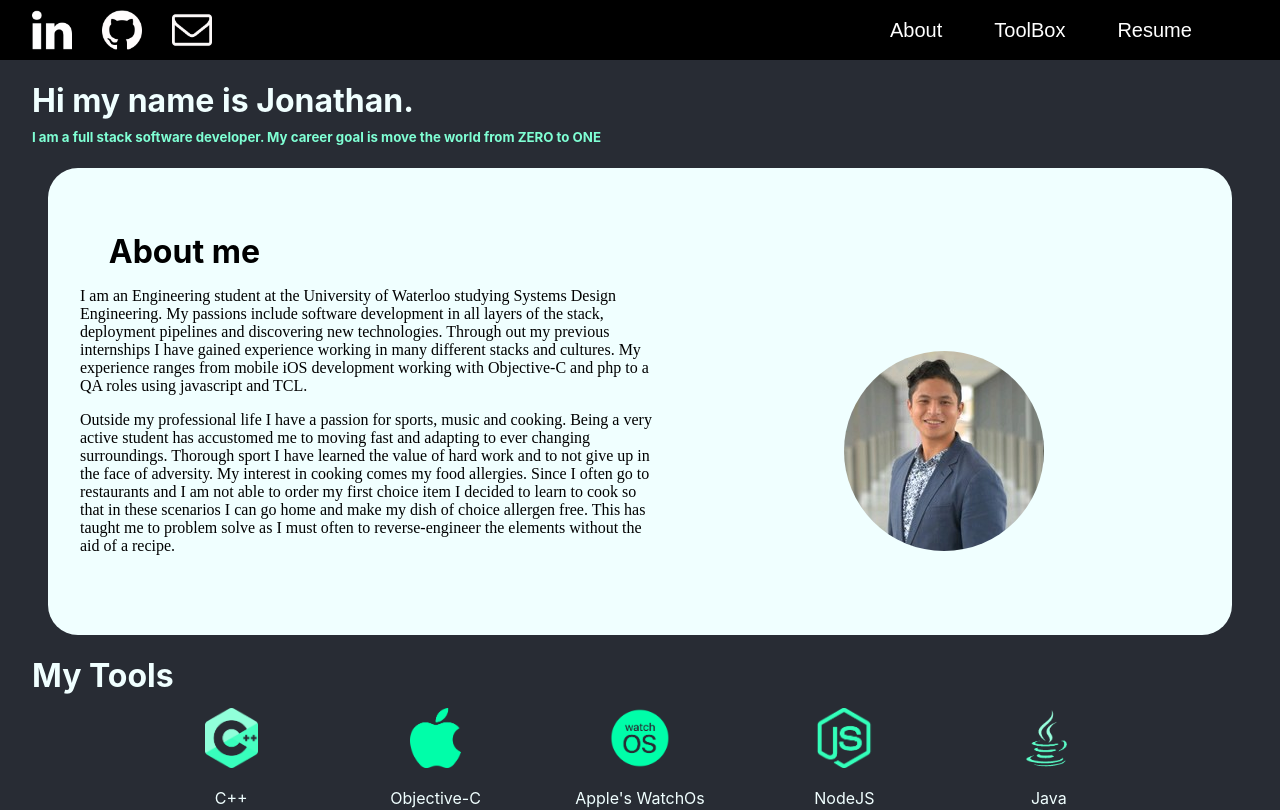
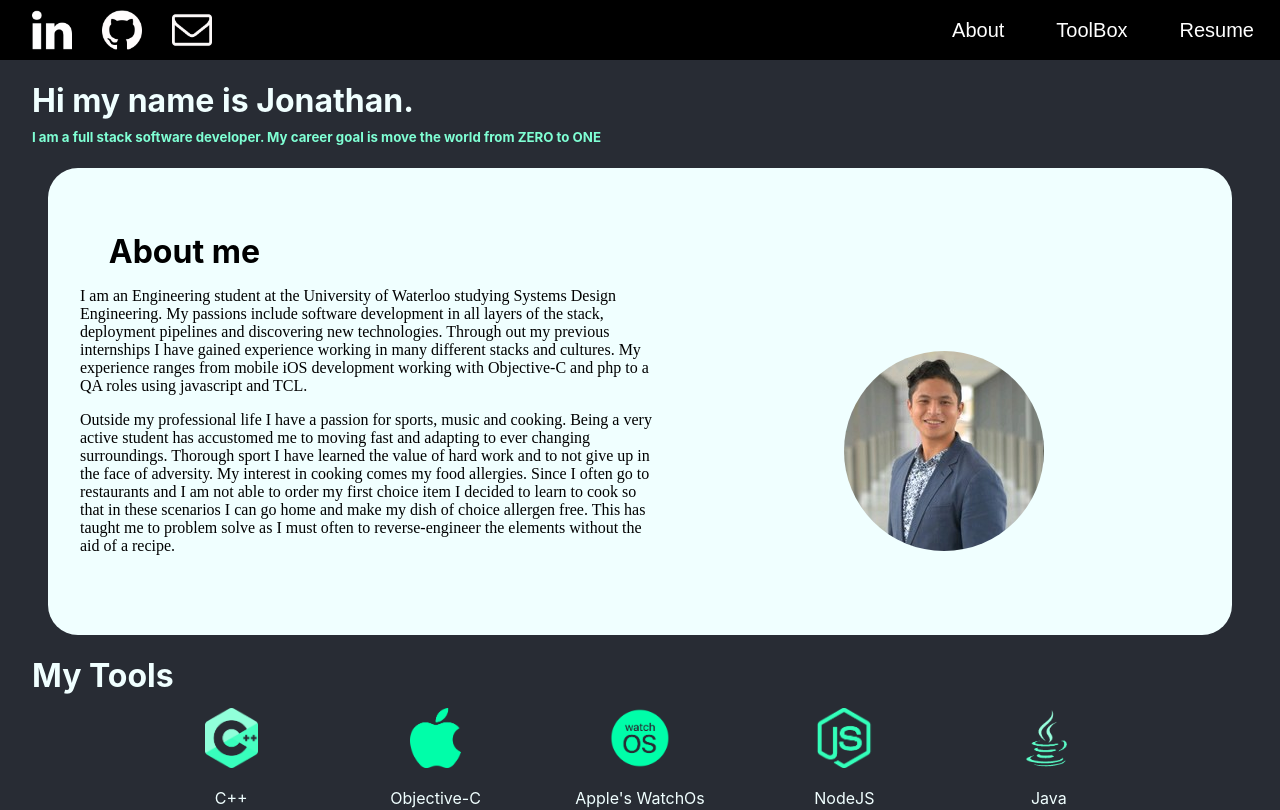
Before and after one commit to JonathanHo16/portfolioWebsite, a React (Create React App) app: page / in a window 1280 px wide. Shown: the top 810 px of the page. Built offline with nearby package versions, Linux system fonts and the light colour scheme.

Commit message:
fix alignment

```diff
--- a/src/NavBar.js
+++ b/src/NavBar.js
@@ -91,9 +91,9 @@ export default class NavBar extends React.Component {
                 <h2>Jonathan Ho</h2>
             </div>
             <div className={"jumpContainer"}>
+                <button className='jumpButton' onClick={() => window.open(resumePdf, '_blank')}>Resume</button>
+                <button className='jumpButton' onClick={() => this.scrollToRef('toolBox')}>ToolBox</button>
                 <button className='jumpButton' onClick={() => this.scrollToRef('about')}>About</button>
-                <button className='jumpButton' onClick={() => this.scrollToRef('toolBox')}>ToolBox</button>
-                <button className='jumpButton' onClick={() => window.open(resumePdf, '_blank')}>Resume</button>
             </div>
         </div>
             }
--- a/src/NavBarStyleSheet.css
+++ b/src/NavBarStyleSheet.css
@@ -37,6 +37,7 @@
     flex:1;
     display: flex;
     vertical-align: middle;
+    direction: rtl;
 }
 .jumpButton {
     margin: 0px 20px;
@@ -44,6 +45,7 @@
     font-size: 20px;
     background-color: transparent;
     border-width: 0px;
+    float: right;
 }
 .jumpButton:hover {
     cursor: pointer;
```
